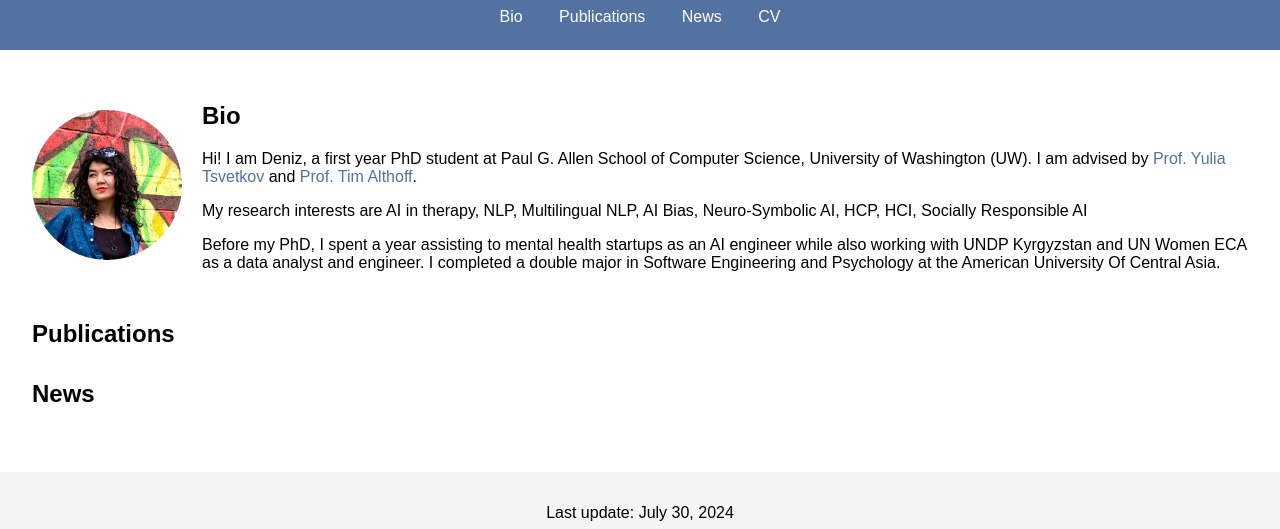
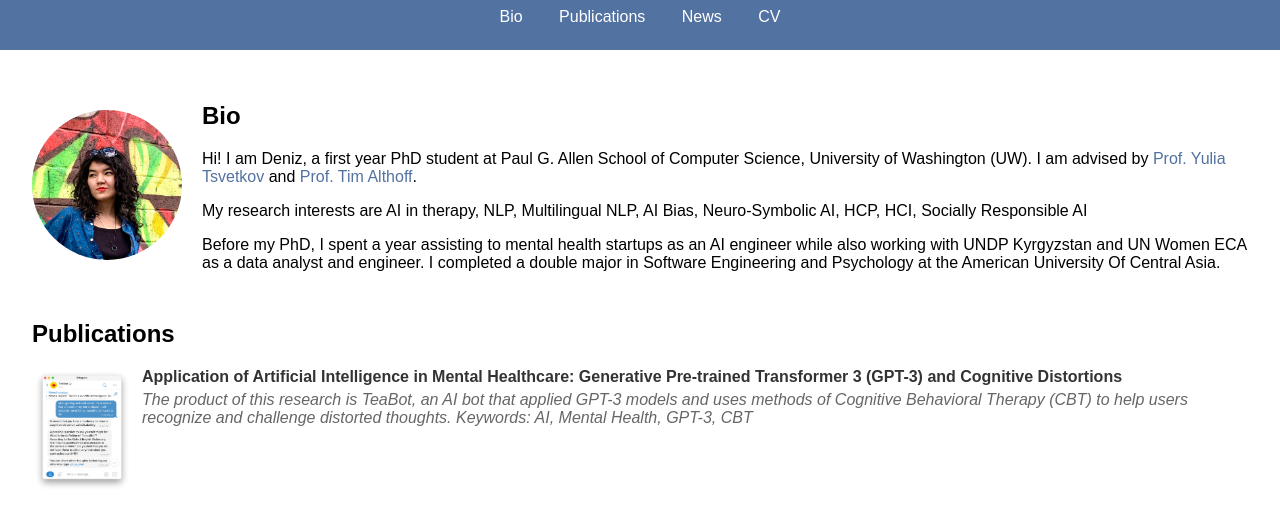
Before and after one commit to GonzoDen/gonzoden.github.io, a plain HTML site: page index.html in a window 1280 px wide. Shown: the part 176-705 px from the top of the page. Drawn offline with Linux system fonts and the light colour scheme.

Commit message:
trying to fix issue with not reading css and js files

```diff
--- a/index.html
+++ b/index.html
@@ -62,6 +62,6 @@
             <a href="https://github.com/gonzoden" target="_blank"><img src="img/icons/github.png" alt="GitHub"></a>
         </div>
     </footer>
-    <script src="./scripts.js" type="module"></script>
+    <script src="./script.js" type="module"></script>
 </body>
 </html>
```
